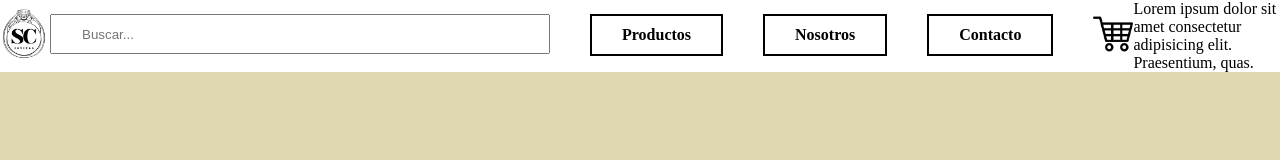
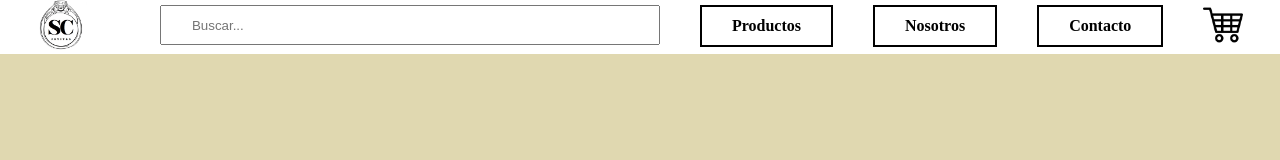
Before and after one commit to Atii2001/Ej2-navbar, a plain HTML site: page practica2.html in a window 1280 px wide. Drawn offline with Linux system fonts and the light colour scheme.

Commit message:
correcion

```diff
--- a/practica2.html
+++ b/practica2.html
@@ -20,7 +20,6 @@
                 <li><a href="#" class="nav-enlace"><b>Contacto</b></a></li>
                 <li><a href="#"><img src="img/carrito.png" alt="carrito" class=""></a></li>
             </ul>
-        <p>Lorem ipsum dolor sit amet consectetur adipisicing elit. Praesentium, quas.</p>
         </nav>
     </header>
 
```
